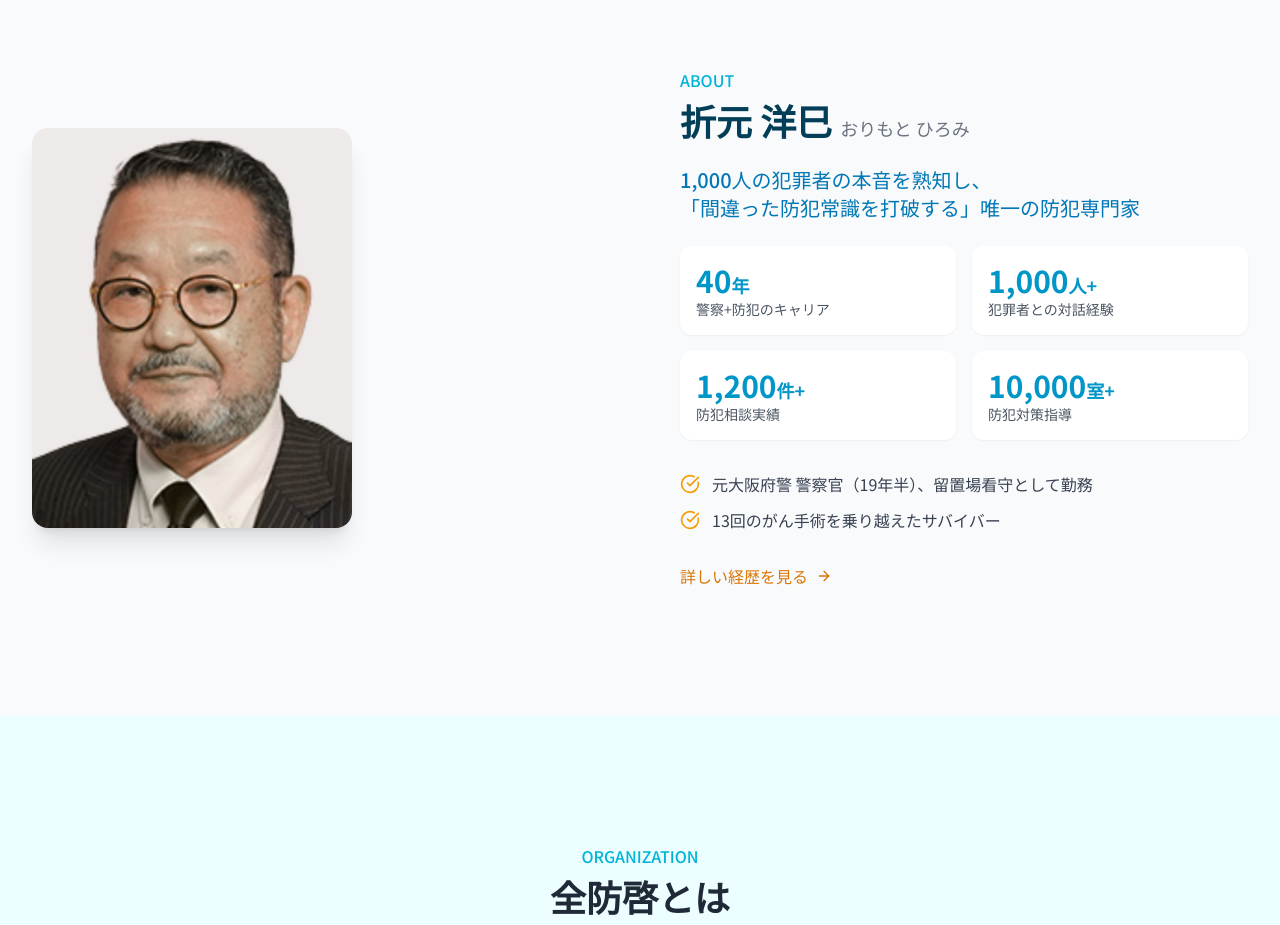
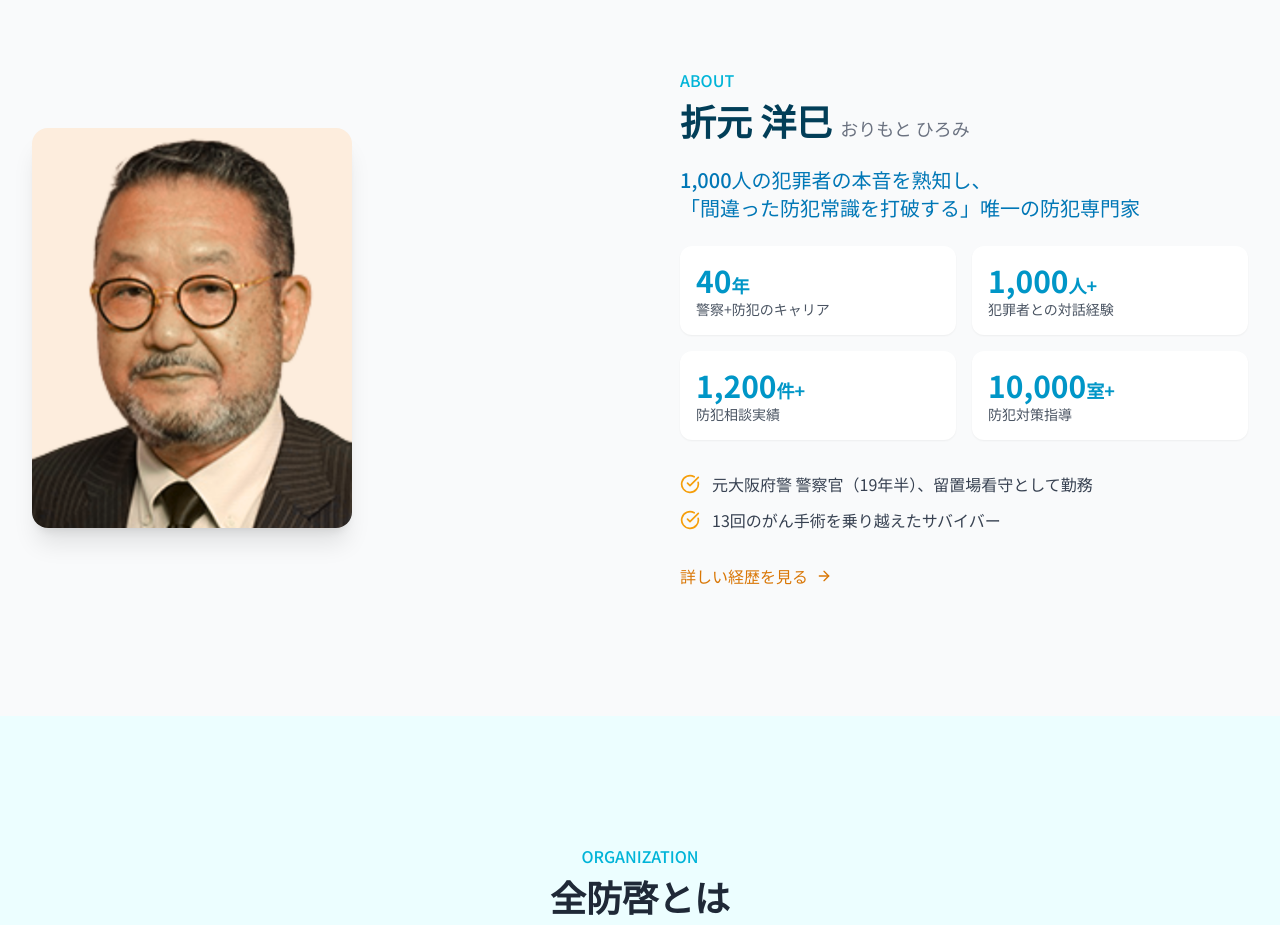
Before and after one commit to bigfoot0319/zenboukei.com, a website: page public/index.html in a window 1280 px wide. Shown: the part 860-1785 px from the top of the page. Drawn offline with nearby package versions, Linux system fonts and the light colour scheme.

Commit message:
折元掲載写真交換

```diff
--- a/public/index.html
+++ b/public/index.html
@@ -274,7 +274,7 @@
         <div class="relative max-w-xs mx-auto md:mx-0">
           <div class="aspect-[4/5] rounded-2xl overflow-hidden shadow-xl">
             <img
-              src="/assets/images/orimoto-hiromi.jpg"
+              src="/assets/images/orimoto-hiromi.png"
               alt="折元洋巳 - 防犯専門家・全防啓代表理事"
               class="w-full h-full object-cover object-top"
               loading="lazy"
@@ -1578,7 +1578,7 @@
         <!-- 講師紹介セクション -->
         <div class="flex flex-col sm:flex-row items-center sm:items-start gap-4 sm:gap-6 bg-gray-50 p-4 sm:p-6 rounded-xl">
           <div class="w-24 h-24 rounded-full overflow-hidden flex-shrink-0 border-4 border-primary-500 shadow-lg">
-            <img src="/assets/images/orimoto-hiromi.jpg" alt="折元洋巳" class="w-full h-full object-cover object-top">
+            <img src="/assets/images/orimoto-hiromi.png" alt="折元洋巳" class="w-full h-full object-cover object-top">
           </div>
           <div class="text-center sm:text-left">
             <h4 class="text-xl font-bold text-primary-900 mb-1">折元 洋巳<span class="text-sm font-normal text-gray-500 ml-2">おりもと ひろみ</span></h4>
```
Also changed, not shown: public/assets/images/orimoto-hiromi.jpg (deleted), public/assets/images/orimoto-hiromi.png (added).
